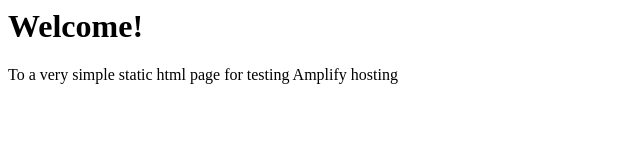
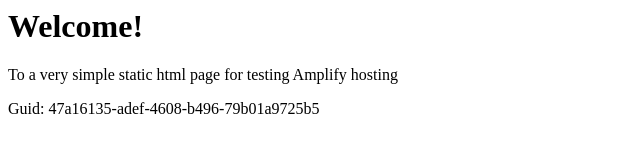
Before and after one commit to aws-aemilia-yul/Github-PR-Commit-Integration-Test-DoNotTouch-Gith-P5X5MO5I-v1-preprod-ca-central-1, a website: page src/index.html in a window 1280 px wide. Shown: the whole page, without its empty margins (0-640 px from the left). Drawn offline with Linux system fonts and the light colour scheme.

Commit message:
commit from integ tests

```diff
--- a/src/index.html
+++ b/src/index.html
@@ -1,3 +1,5 @@
+
+
 <html lang="en">
 
 <head>
@@ -10,6 +12,6 @@
 <body>
     <h1>Welcome!</h1>
     <p>To a very simple static html page for testing Amplify hosting</p>
-</body>
+    <p>Guid: 47a16135-adef-4608-b496-79b01a9725b5</p></body>
 
 </html>
```
